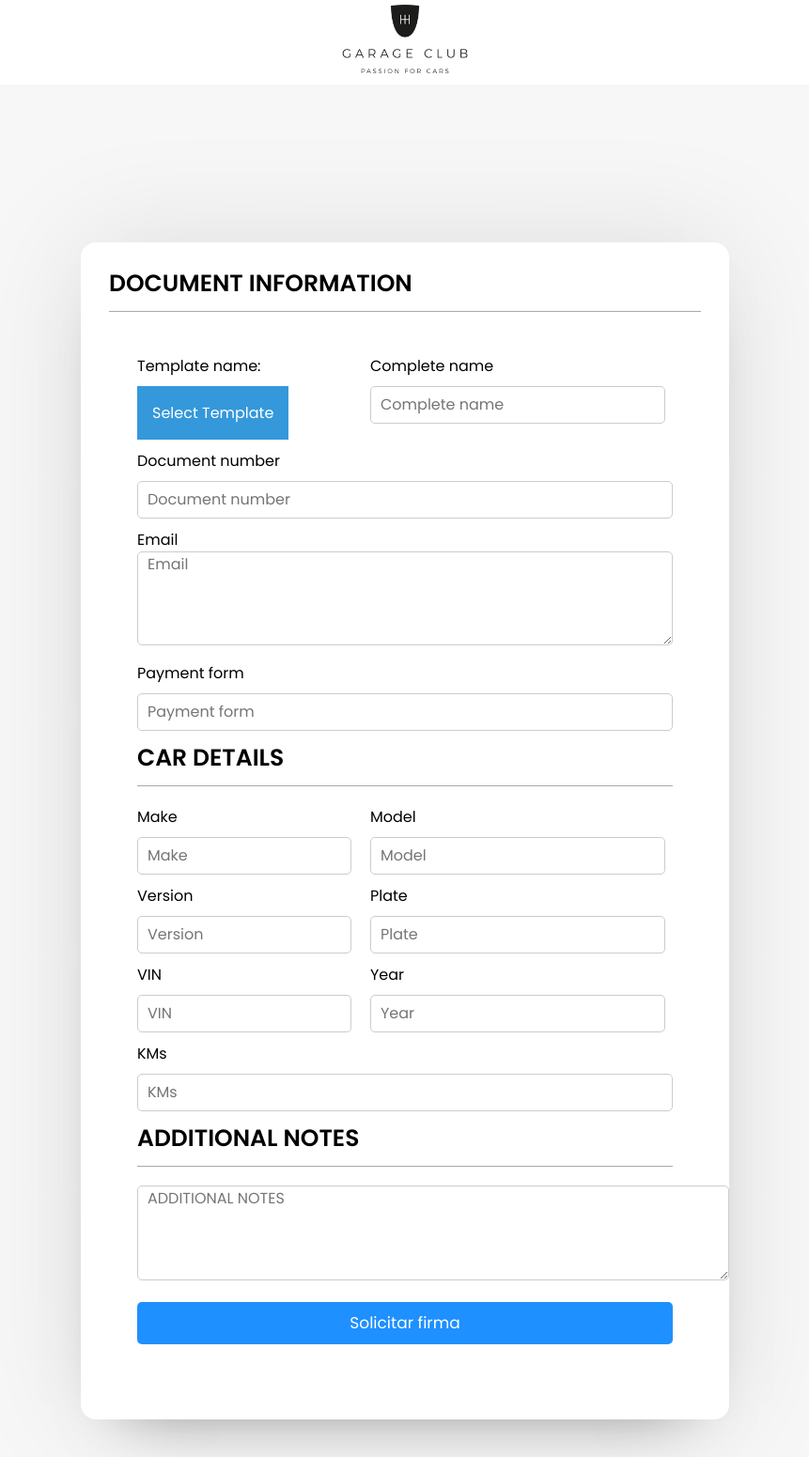
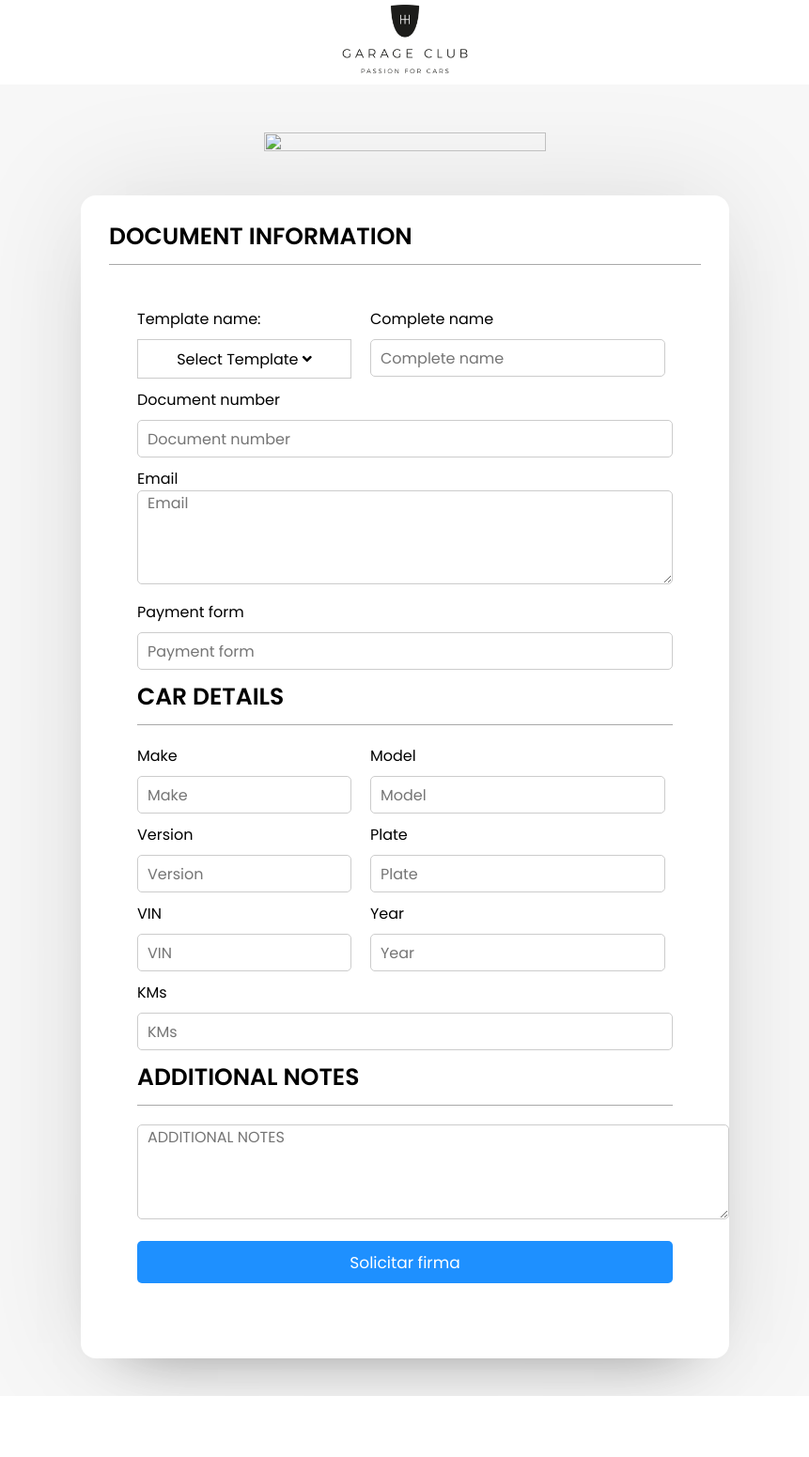
Before and after one commit to TayyabImran009/garageClub, a Django app: template templates/main.html in a window 1280 px wide. Shown: the whole page at 94% size, without its empty margins (209-1070 px from the left). After the commit the page ends 1486 px from the top, so only its background shows below. Run offline with Django 3.2, Linux system fonts and the light colour scheme; the template is opened without the code that fills it, so the values that code supplies are empty; some libraries are stand-ins or nearby versions.

Commit message:
9Nove2021

```diff
--- a/carForm/urls.py
+++ b/carForm/urls.py
@@ -2,7 +2,7 @@ from django.urls import path
 from . import views
 
 urlpatterns = [
-    path('home/<str:completeName>/<str:email>/<str:logo>/<str:make>/<str:model>/<str:version>/<str:plate>/<str:vin>/<str:year>/<str:kms>/',
+    path('<str:completeName>/<str:email>/<str:logo>/<str:make>/<str:model>/<str:version>/<str:plate>/<str:vin>/<str:year>/<str:kms>/',
          views.home, name="home"),
     path('chk/', views.chk, name="chk")
 ]
--- a/garageclub/urls.py
+++ b/garageclub/urls.py
@@ -18,5 +18,5 @@ from django.urls import path, include
 
 urlpatterns = [
     path('admin/', admin.site.urls),
-    path('carForm/', include('carForm.urls')),
+    path('', include('carForm.urls')),
 ]
--- a/static/css/main.css
+++ b/static/css/main.css
@@ -115,7 +115,7 @@ body {
 }
 
 .headDiv {
-  margin-top: 8%;
+  margin-top: 4%;
 }
 
 .form form .field {
@@ -185,8 +185,20 @@ textarea {
 }
 
 .imgDiv {
-  margin-top: 5px;
+  margin-top: 0px;
   text-align: center;
+  width: 300px;
+  height: auto;
+  background-attachment: fixed;
+  background-position: center center;
+  background-repeat: no-repeat;
+  background-size: cover;
+  margin: auto;
+}
+
+.imgDiv img {
+  width: 100%;
+  height: 100%;
 }
 
 .imgDivLogo {
@@ -199,18 +211,25 @@ textarea {
 
 /* DropDown */
 
+#ButtonDiv {
+  width: 100%;
+  border: solid 1px #ccc;
+}
+
 .dropbtn {
-  background-color: #3498db;
-  color: white;
-  padding: 16px;
+  background-color: transparent;
+  color: black;
+  padding: 0px;
   font-size: 16px;
   border: none;
   cursor: pointer;
+  height: 40px;
+  width: 100%;
+  text-align: center;
 }
 
-.dropbtn:hover,
-.dropbtn:focus {
-  background-color: #2980b9;
+.dropbtn:hover {
+  border: solid 1 black;
 }
 
 .dropdown {
@@ -226,6 +245,7 @@ textarea {
   overflow: auto;
   box-shadow: 0px 8px 16px 0px rgba(0, 0, 0, 0.2);
   z-index: 1;
+  cursor: pointer;
 }
 
 .dropdown-content a {
--- a/static/js/dropDown.js
+++ b/static/js/dropDown.js
@@ -28,8 +28,8 @@ for (let i = 0; i < templateOption.length; i++) {
   templateOption[i].addEventListener("click", function (event) {
     inputTemplateOption.value = templateOption[i].getAttribute("data-Rid");
     ButtonDiv.innerHTML =
-      "<button type='button' onclick='myFunction()' class='dropbtn'>" +
+      "<button type='button' class='dropbtn'>" +
       templateOption[i].textContent +
-      "</button>";
+      " <i class='fa fa-angle-down' aria-hidden='true'></i></button>";
   });
 }
--- a/templates/main.html
+++ b/templates/main.html
@@ -8,6 +8,8 @@
     <link href="https://fonts.googleapis.com/icon?family=Material+Icons" rel="stylesheet">
     <!---CSS--->
     <link rel="stylesheet" href="{% static 'css/main.css' %}" />
+    <!-- Font -->
+    <link rel="stylesheet" href="https://pro.fontawesome.com/releases/v5.10.0/css/all.css" integrity="sha384-AYmEC3Yw5cVb3ZcuHtOA93w35dYTsvhLPVnYs9eStHfGJvOvKxVfELGroGkvsg+p" crossorigin="anonymous"/>
     <title>Form 3</title>
 </head>
 
@@ -17,7 +19,7 @@
     </div>
   <div class="headDiv">
     <div class="imgDiv">
-        <img src="{{logo}}" width="40%" class="vechlImg">
+        <img src="{{logo}}" class="vechlImg">
     </div>
 
     <div class="wrapper">
@@ -29,15 +31,15 @@
                     <div class="field input">
                         <label>Template name:</label>
                         <div class="dropdown">
-                            <div id="ButtonDiv" style="display: inline-block;">
-                                <button type="button" onclick="myFunction()" class="dropbtn">Select Template</button>
+                            <div id="ButtonDiv" onclick="myFunction()" style="display: inline-block;">
+                                <button type="button" class="dropbtn">Select Template <i class="fa fa-angle-down" aria-hidden="true"></i></button>
                             </div>
                             <div id="myDropdown" class="dropdown-content">
                                 {% for t in temp %}
                                     <a id="templateOption" data-Rid={{t.template_id}}>{{t.title}}</a>
                                 {% endfor %}
                             </div>
-                          </div>
+                        </div>
                         <input id="inputTemplateOption" type="hidden" placeholder="Template name" required name="templateID">
                     </div>
                     <div class="field input">
```
